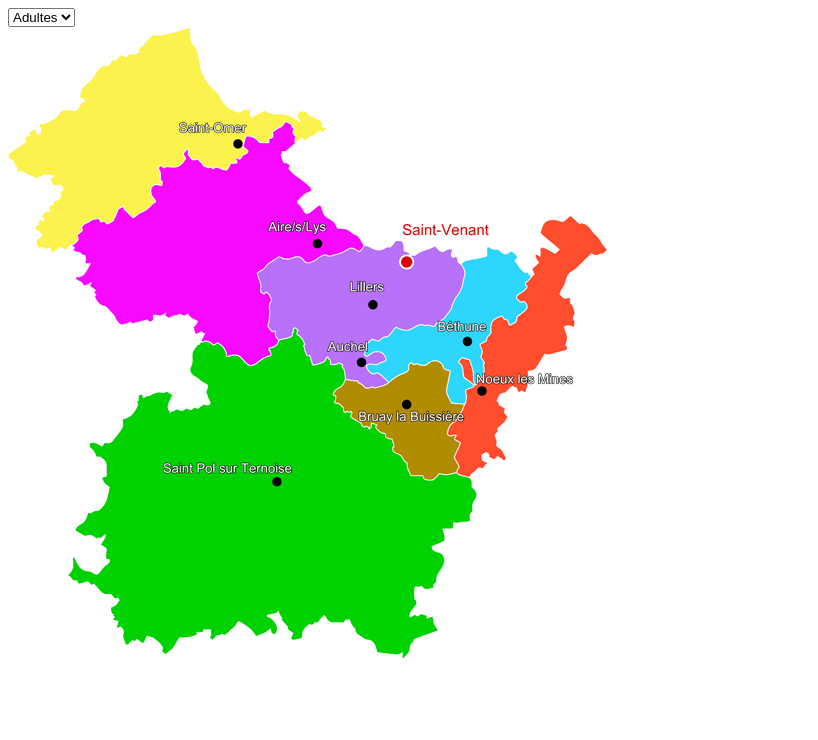
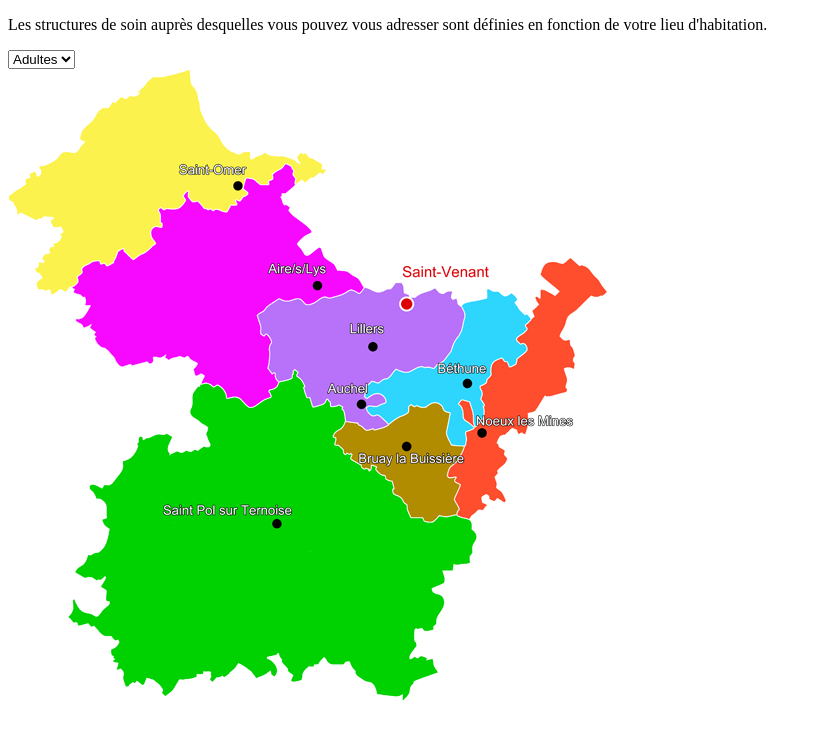
Before and after one commit to L0u15/carteInteractive, a website: page carte/public_html/doubleCarte.html in a window 1280 px wide. Shown: the whole page, without its empty margins (0-818 px from the left). Drawn offline with nearby package versions, Linux system fonts and the light colour scheme.

Commit message:
double carte

```diff
--- a/carte/public_html/doubleCarte.html
+++ b/carte/public_html/doubleCarte.html
@@ -7,6 +7,7 @@
         <script src="https://code.jquery.com/jquery-1.10.2.js" type="text/javascript"></script>
         <script type="text/javascript">
             jQuery(function ($) {
+                $valeur = $("#choix_categorie").val();
                 $('.form-select').change(function () {
                     $valeur = $("#choix_categorie").val();
                     if ($valeur === "enfant") {
@@ -18,11 +19,23 @@
                     }
 
                 });
+                if ($valeur === "enfant") {
+                    $('#map_adultes').css("display", "none");
+                    $('#map_enfant').css("display", "block");
+                } else {
+                    $('#map_enfant').css("display", "none");
+                    $('#map_adultes').css("display", "block");
+                }
             });
         </script>
 
     </head>
     <body>
+        <div>
+            <p>
+                Les structures de soin auprès desquelles vous pouvez vous adresser sont définies en fonction de votre lieu d'habitation.
+            </p>
+        </div>
         <div>
             <!--Selection de la carte : DEBUT -->
             <select name="categorie" class="form-select" id="choix_categorie">
```
